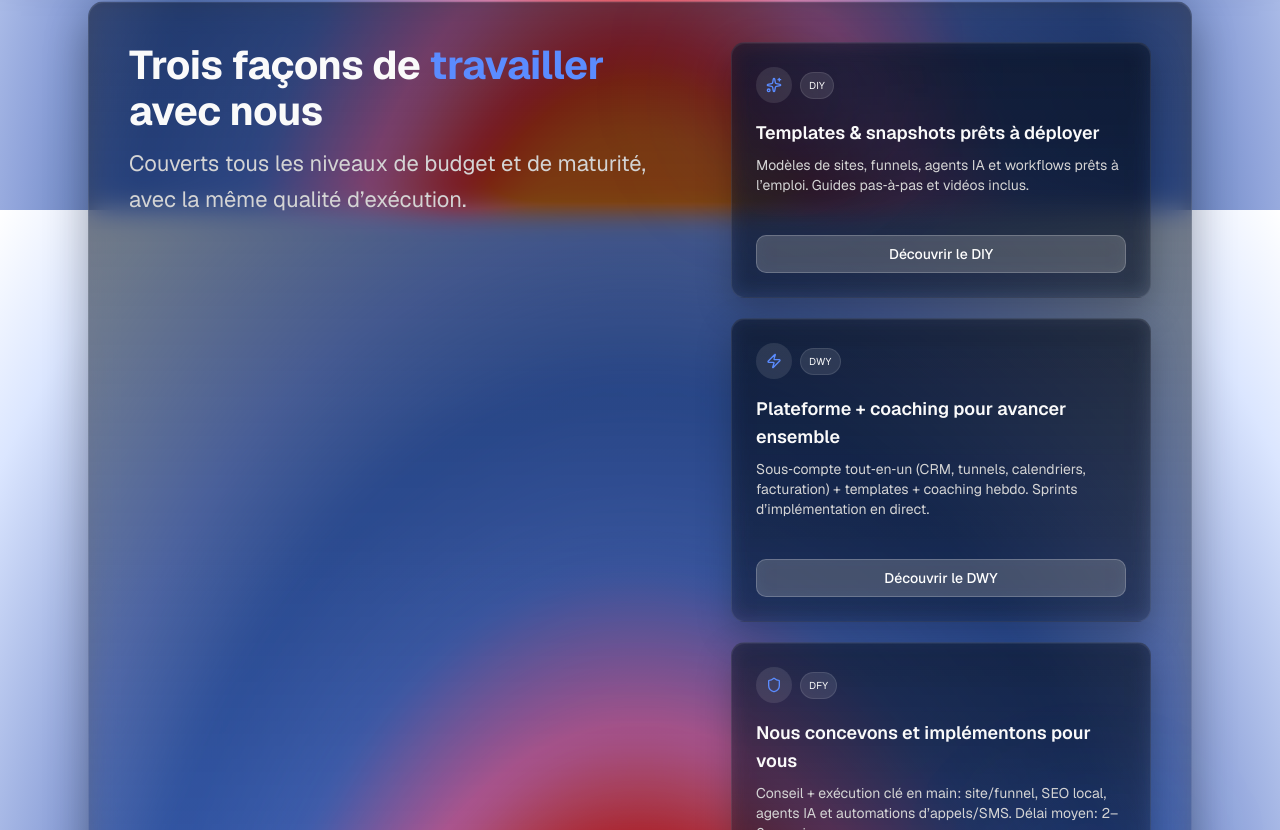
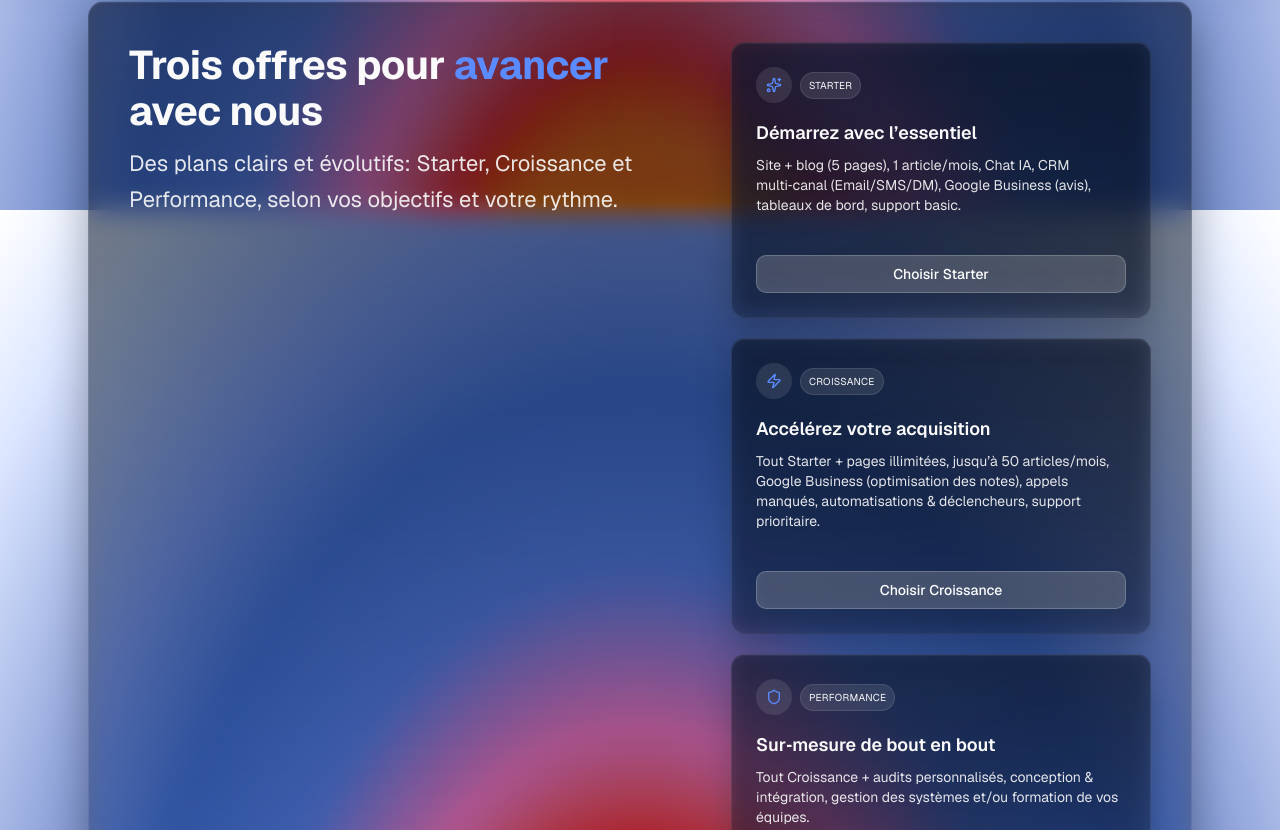
Before and after one commit to guerindylan555-boop/ABDMAIN, a Next.js app: page / in a window 1280 px wide. Shown: the part 1390-2220 px from the top of the page. Built offline with nearby package versions, Linux system fonts and the light colour scheme; no server answers.

Commit message:
feat: Refonte de la section Offres dans Offers.tsx pour refléter les nouvelles offres avec titres et CTAs mis à jour.

```diff
--- a/app/components/sections/Offers.tsx
+++ b/app/components/sections/Offers.tsx
@@ -13,30 +13,30 @@ type Offer = {
 export default function Offers() {
   const offers: Offer[] = [
     {
-      badge: "DIY",
-      title: "Templates & snapshots prêts à déployer",
+      badge: "Starter",
+      title: "Démarrez avec l’essentiel",
       desc:
-        "Modèles de sites, funnels, agents IA et workflows prêts à l’emploi. Guides pas‑à‑pas et vidéos inclus.",
-      href: "/solutions/diy",
-      cta: "Découvrir le DIY",
+        "Site + blog (5 pages), 1 article/mois, Chat IA, CRM multi‑canal (Email/SMS/DM), Google Business (avis), tableaux de bord, support basic.",
+      href: "/offres",
+      cta: "Choisir Starter",
       icon: Sparkles,
     },
     {
-      badge: "DWY",
-      title: "Plateforme + coaching pour avancer ensemble",
+      badge: "Croissance",
+      title: "Accélérez votre acquisition",
       desc:
-        "Sous‑compte tout‑en‑un (CRM, tunnels, calendriers, facturation) + templates + coaching hebdo. Sprints d’implémentation en direct.",
-      href: "/solutions/dwy",
-      cta: "Découvrir le DWY",
+        "Tout Starter + pages illimitées, jusqu’à 50 articles/mois, Google Business (optimisation des notes), appels manqués, automatisations & déclencheurs, support prioritaire.",
+      href: "/offres",
+      cta: "Choisir Croissance",
       icon: Zap,
     },
     {
-      badge: "DFY",
-      title: "Nous concevons et implémentons pour vous",
+      badge: "Performance",
+      title: "Sur‑mesure de bout en bout",
       desc:
-        "Conseil + exécution clé en main: site/funnel, SEO local, agents IA et automations d’appels/SMS. Délai moyen: 2–6 semaines.",
-      href: "/solutions/dfy",
-      cta: "Découvrir le DFY",
+        "Tout Croissance + audits personnalisés, conception & intégration, gestion des systèmes et/ou formation de vos équipes.",
+      href: "/diagnostic-90-min",
+      cta: "Réserver un audit",
       icon: Shield,
     },
   ];
@@ -49,10 +49,10 @@ export default function Offers() {
             {/* Left: title + lead */}
             <div className="max-w-2xl">
               <h2 className="text-h2 font-bold tracking-tight">
-                Trois façons de <span style={{ color: "var(--brand)" }}>travailler</span> avec nous
+                Trois offres pour <span style={{ color: "var(--brand)" }}>avancer</span> avec nous
               </h2>
-              <p className="mt-3 text-lead text-neutral-700 dark:text-neutral-300">
-                Couverts tous les niveaux de budget et de maturité, avec la même qualité d’exécution.
+              <p className="mt-3 text-lead text-foreground/90">
+                Des plans clairs et évolutifs: Starter, Croissance et Performance, selon vos objectifs et votre rythme.
               </p>
             </div>
 
@@ -78,7 +78,7 @@ export default function Offers() {
 
                       <div className="mt-4 flex h-full flex-col">
                         <h3 className="text-lg font-semibold text-foreground">{o.title}</h3>
-                        <p className="mt-2 text-sm text-neutral-700 dark:text-neutral-300">
+                        <p className="mt-2 text-sm text-foreground/90">
                           {o.desc}
                         </p>
                         <div className="mt-4 md:mt-6 lg:mt-8 xl:mt-10 2xl:mt-12" />
```
Also changed, not shown: 1 other file (tests, documents, lock files or other folders).
